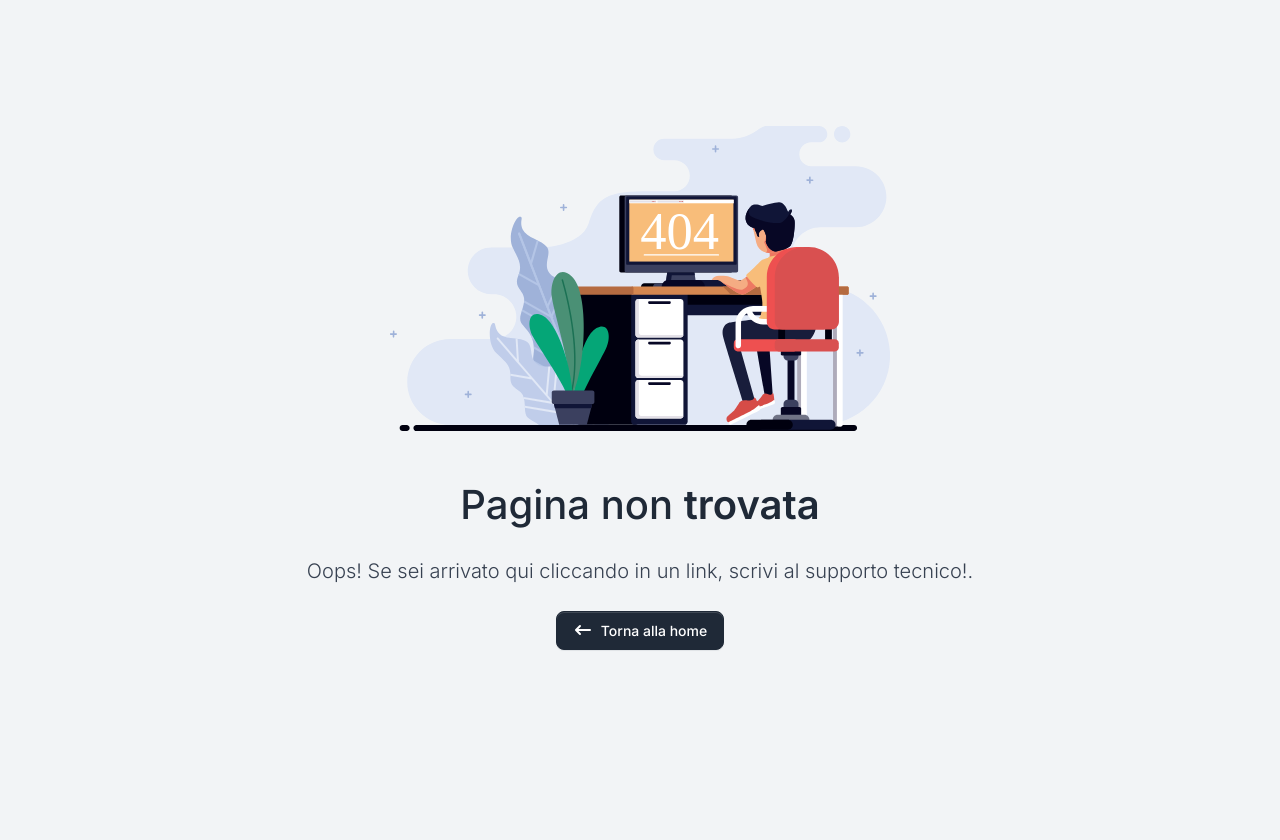
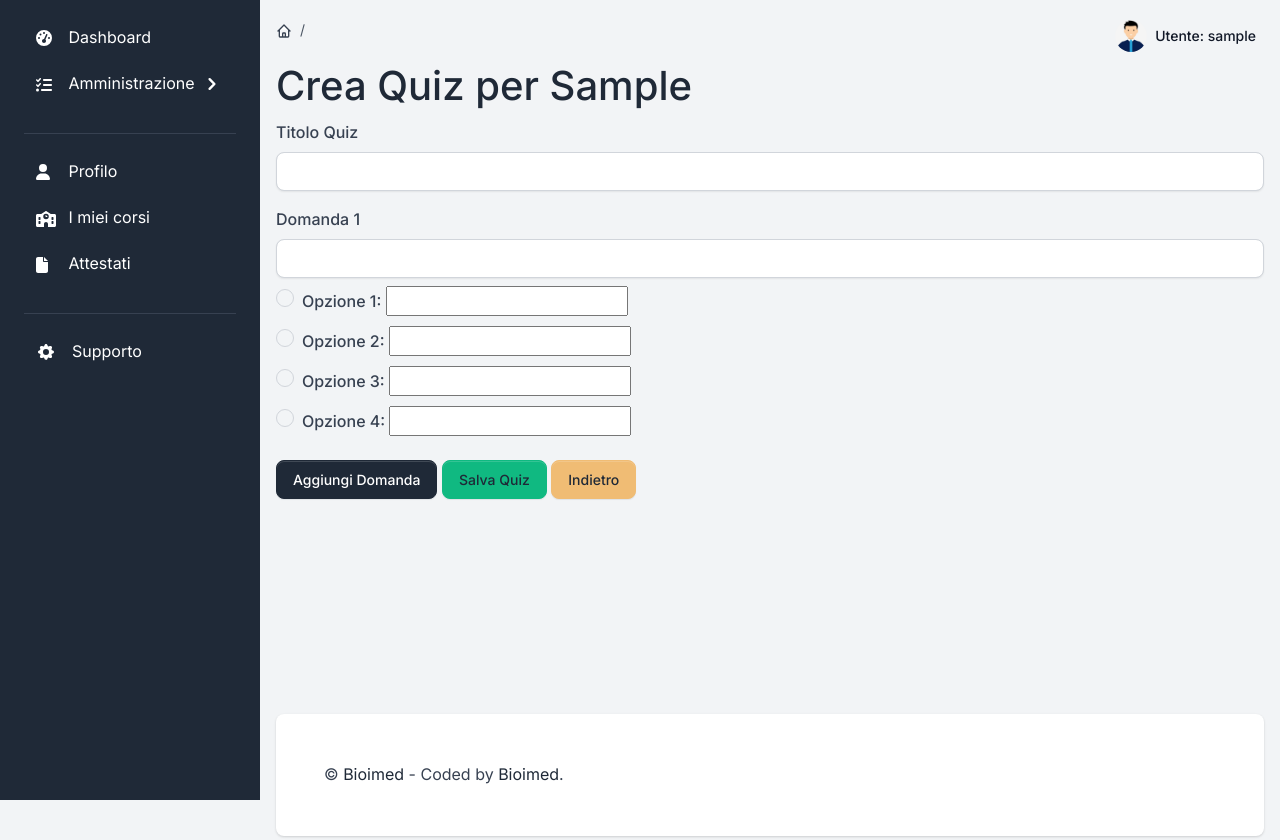
Before and after one commit to bioimedpellegrino/video-learning, a Django app: page /utente/corso/1/crea_quiz in a window 1280 px wide. Shown: the top 840 px of the page. Before the commit the page ends 651 px from the top, so only its background shows below. Run offline with Django 3.2, Linux system fonts and the light colour scheme; a user stored in the database is signed in; tables that the repository leaves empty hold one stand-in row (values such as "Sample post"); some libraries are stand-ins or nearby versions.

Commit message:
dev: init quiz form

```diff
--- a/apps/home/admin.py
+++ b/apps/home/admin.py
@@ -9,3 +9,7 @@ admin.site.register(Azienda)
 admin.site.register(CustomUser)
 admin.site.register(VideoCorso)
 admin.site.register(StatoVideo, StatoVideoAdmin)
+admin.site.register(AttestatiVideo)
+admin.site.register(Quiz)
+admin.site.register(Domanda)
+admin.site.register(OpzioneRisposta)
--- a/apps/home/models.py
+++ b/apps/home/models.py
@@ -103,3 +103,45 @@ class AttestatiVideo(models.Model):
 
     def __str__(self):
         return f"{self.utente.username} - {self.video_corso.titolo}"
+
+    class Meta:
+        verbose_name = "Attestato Video"
+        verbose_name_plural = "Attestati Video"
+
+class Quiz(models.Model):
+    video_corso = models.ForeignKey(VideoCorso, on_delete=models.CASCADE, related_name="quiz")
+    titolo = models.CharField(max_length=255)
+
+    def __str__(self):
+        return self.titolo
+    class Meta:
+        verbose_name = "Quiz"
+        verbose_name_plural = "Quiz"
+
+class Domanda(models.Model):
+    quiz = models.ForeignKey(Quiz, on_delete=models.CASCADE, related_name="domande")
+    testo = models.TextField()
+
+    def __str__(self):
+        return self.testo
+
+    class Meta:
+        verbose_name = "Domanda"
+        verbose_name_plural = "Domande"
+
+class OpzioneRisposta(models.Model):
+    domanda = models.ForeignKey(Domanda, on_delete=models.CASCADE, related_name="opzioni")
+    testo_opzione = models.TextField()
+    corretta = models.BooleanField(default=False)
+
+    def __str__(self):
+        return self.testo_opzione
+
+    class Meta:
+        verbose_name = "OpzioneRisposta"
+        verbose_name_plural = "Opzioni Risposta"
+
+class QuizAttempt(models.Model):
+    user = models.ForeignKey(User, on_delete=models.CASCADE)
+    quiz = models.ForeignKey(Quiz, on_delete=models.CASCADE)
+    timestamp = models.DateTimeField(auto_now_add=True)
--- a/apps/home/urls.py
+++ b/apps/home/urls.py
@@ -28,6 +28,8 @@ urlpatterns = [
     path("utente/profilo/", ProfiloView.as_view(), name="utente_profilo"),
     path("utente/corsi/", CorsiView.as_view(), name="utente_corsi"),
     path("utente/corso/<int:id_corso>/dettagli", DettagliCorsoView.as_view(), name="utente_corso_dettaglio"),
+    path("utente/corso/<int:id_corso>/crea_quiz", CreaQuizView.as_view(), name="crea_quiz"),
+    path("utente/corso/<int:id_corso>/quiz", QuizView.as_view(), name="quiz"),
     path("utente/attestati/", AttestatiView.as_view(), name="utente_attestati"),
 
     # Pagine videocorso
--- a/apps/home/views.py
+++ b/apps/home/views.py
@@ -127,6 +127,9 @@ class AziendeView(View):
         else:
             return HttpResponse({"message": "ko", "status": 403})
 
+# Per adesso creo solo il nome dell'azienda e lascio la lista utenti da aggiungere vuota perchè associo l'azienda unica già in fase di creazione utente
+# Se per il futuro un utente potrà avere più di una azienda associata potremo usare questa view e modificare il campo azienda di CustomUser
+# con ManyToManyField
 class AggiungiAziendaView(View):
     template_name = 'home/aggiungi-azienda.html'
     context = {'segment': 'amministrazione-aziende', 'breadcrumb_level_1': 'Amministrazione', 'breadcrumb_level_2': 'Aziende', 'breadcrumb_level_3': 'Aggiungi azienda'}
@@ -135,8 +138,8 @@ class AggiungiAziendaView(View):
     def get(self, request, *args, **kwargs):
         context = { 'segment' : 'amministrazione-aziende'}
         if request.user.is_superuser:
-            # Utenti
-            utenti = CustomUser.objects.all()
+            # Utenti senza azienda ancora associata
+            utenti = CustomUser.objects.filter(azienda__isnull=True)
             context["utenti"] = utenti
             return render(request, self.template_name, context)
 
@@ -500,3 +503,71 @@ class AggiungiUtenteView(View):
             mail.save()
 
         return render(request, self.template_name, context)
+
+class CreaQuizView(View):
+    template_name = 'home/crea_quiz.html'
+
+    # Questa funzione è per garantire che solo gli utenti staff possano accedere a questa vista
+    def test_func(self):
+        return self.request.user.is_staff
+
+    @method_decorator(staff_member_required(login_url="page-403.html"), login_required(login_url="/login/"))
+    def get(self, request, *args, **kwargs):
+        # Assumi che 'id' sia l'ID del VideoCorso. Ottienilo dai kwargs o in qualche altro modo.
+        videocorso_id = kwargs.get('id_corso')
+        videocorso = VideoCorso.objects.get(pk=videocorso_id)
+        return render(request, self.template_name, {'videocorso': videocorso})
+
+    @method_decorator(staff_member_required(login_url="page-403.html"), login_required(login_url="/login/"))
+    def post(self, request, *args, **kwargs):
+        videocorso_id = kwargs.get('id_corso')
+        videocorso = VideoCorso.objects.get(pk=videocorso_id)
+        titolo_quiz = request.POST.get('titolo_quiz')
+
+        quiz = Quiz.objects.create(video_corso=videocorso, titolo=titolo_quiz)
+
+        # Itera attraverso le domande inviate
+        for key in request.POST:
+            if key.startswith('domanda_'):
+                num_domanda = key.split('_')[1]
+                testo_domanda = request.POST[key]
+
+                domanda = Domanda.objects.create(quiz=quiz, testo=testo_domanda)
+
+                # Itera attraverso le opzioni per questa specifica domanda
+                for i in range(1, 5):
+                    testo_opzione = request.POST.get(f'opzione_{num_domanda}_{i}')
+                    corretta = request.POST.get(f'risposta_corretta_{num_domanda}') == f'opzione_{i}'
+                    OpzioneRisposta.objects.create(domanda=domanda, testo_opzione=testo_opzione, corretta=corretta)
+
+        return redirect('utente_corso_dettaglio', id_corso=videocorso_id)
+
+# vista per eseguire il quiz
+class QuizView(View):
+    template_name = 'home/quiz.html'
+
+    def get(self, request, *args, **kwargs):
+        videocorso = VideoCorso.objects.get(pk=kwargs.get('id_corso'))
+        # seleziono il quiz relativo al videocorso, l'ultimo creato
+        quiz = Quiz.objects.filter(video_corso=videocorso).last()
+        return render(request, self.template_name, {'quiz': quiz})
+
+    def post(self, request, *args, **kwargs):
+        videocorso = VideoCorso.objects.get(pk=kwargs.get('id_corso'))
+        # seleziono il quiz relativo al videocorso, l'ultimo creato
+        quiz = Quiz.objects.filter(video_corso=videocorso).last()
+
+        # verifico se le riposte fornite sono corrette
+        for key in request.POST:
+            if key.startswith('domanda_'):
+                num_domanda = key.split('_')[1]
+                domanda = Domanda.objects.get(pk=num_domanda)
+                opzione_selezionata = request.POST[key]
+                opzione_corretta = OpzioneRisposta.objects.get(domanda=domanda, corretta=True).id
+                if opzione_selezionata == opzione_corretta:
+                    domanda.risposta_corretta = True
+                else:
+                    domanda.risposta_corretta = False
+                domanda.save()
+
+        return redirect('utente_corso_dettaglio', id_corso=videocorso.id)
--- /dev/null
+++ b/apps/templates/home/crea_quiz.html
@@ -0,0 +1,67 @@
+{% extends "layouts/base.html" %}
+
+{% load static %}
+
+{% block title %} Crea Quiz {% endblock %}
+
+{% block stylesheets %}
+<link rel="stylesheet" href="{% static 'home/css/aggiungi_azienda.css' %}">
+{% endblock stylesheets %}
+
+{% block content %}
+<h1>Crea Quiz per {{ videocorso.titolo }}</h1>
+
+<form method="post">
+    {% csrf_token %}
+    <div class="quiz-form">
+        <div class="mb-3">
+            <label for="titolo_quiz" class="form-label">Titolo Quiz</label>
+            <input type="text" class="form-control" id="titolo_quiz" name="titolo_quiz" required>
+        </div>
+
+        <div id="domande-container">
+            <!-- Qui vengono aggiunte le domande -->
+        </div>
+
+        <button type="button" class="btn btn-primary" onclick="aggiungiDomanda()">Aggiungi Domanda</button>
+        <button type="submit" class="btn btn-success">Salva Quiz</button>
+        <a href="{% url 'utente_corso_dettaglio' videocorso.id %}" class="btn btn-secondary">Indietro</a>
+    </div>
+</form>
+{% endblock content %}
+
+{% block javascripts %}
+<script>
+    let domandaId = 0;
+
+    function aggiungiDomanda() {
+        domandaId++;
+        const container = document.getElementById('domande-container');
+        container.innerHTML += `
+            <div class="mb-3 domanda">
+                <label>Domanda ${domandaId}</label>
+                <input type="text" class="form-control mb-2" name="domanda_${domandaId}" required>
+                ${creaOpzioniRisposta(domandaId)}
+            </div>
+        `;
+    }
+
+    function creaOpzioniRisposta(domandaId) {
+        let opzioniHtml = '';
+        for (let i = 1; i <= 4; i++) {
+            opzioniHtml += `
+                <div class="form-check">
+                    <input class="form-check-input" type="radio" name="risposta_corretta_${domandaId}" id="opzione_${domandaId}_${i}" value="opzione_${i}" required>
+                    <label class="form-check-label" for="opzione_${domandaId}_${i}">
+                        Opzione ${i}: <input type="text" name="opzione_${domandaId}_${i}" required>
+                    </label>
+                </div>
+            `;
+        }
+        return opzioniHtml;
+    }
+
+    // Aggiungi una prima domanda per impostazione predefinita
+    aggiungiDomanda();
+</script>
+{% endblock javascripts %}
--- a/apps/templates/home/utente_corso_dettagli.html
+++ b/apps/templates/home/utente_corso_dettagli.html
@@ -41,6 +41,9 @@
         <div class="form-actions">
             <button class="btn btn-primary me-2" type="submit" onclick="submitForm()">Salva</button>
             <a href="{% url 'videocorsi' %}" class="btn btn-secondary me-2">Indietro</a>
+            <a href="{% url 'crea_quiz' videocorso.id %}" class="btn btn-success me-2">Crea Quiz</a>
+            <a href="{% url 'quiz' videocorso.id %}" class="btn btn-primary me-2">Effettua Quiz</a>
+
         </div>
     </div>
 </form>
```
Also changed, not shown: apps/templates/home/quiz.html (added, +25 -0 lines), apps/home/migrations/0029_domanda_quiz_opzionerisposta_domanda_quiz.py (added), apps/home/migrations/0030_alter_attestativideo_options_alter_domanda_options_and_more.py (added).
